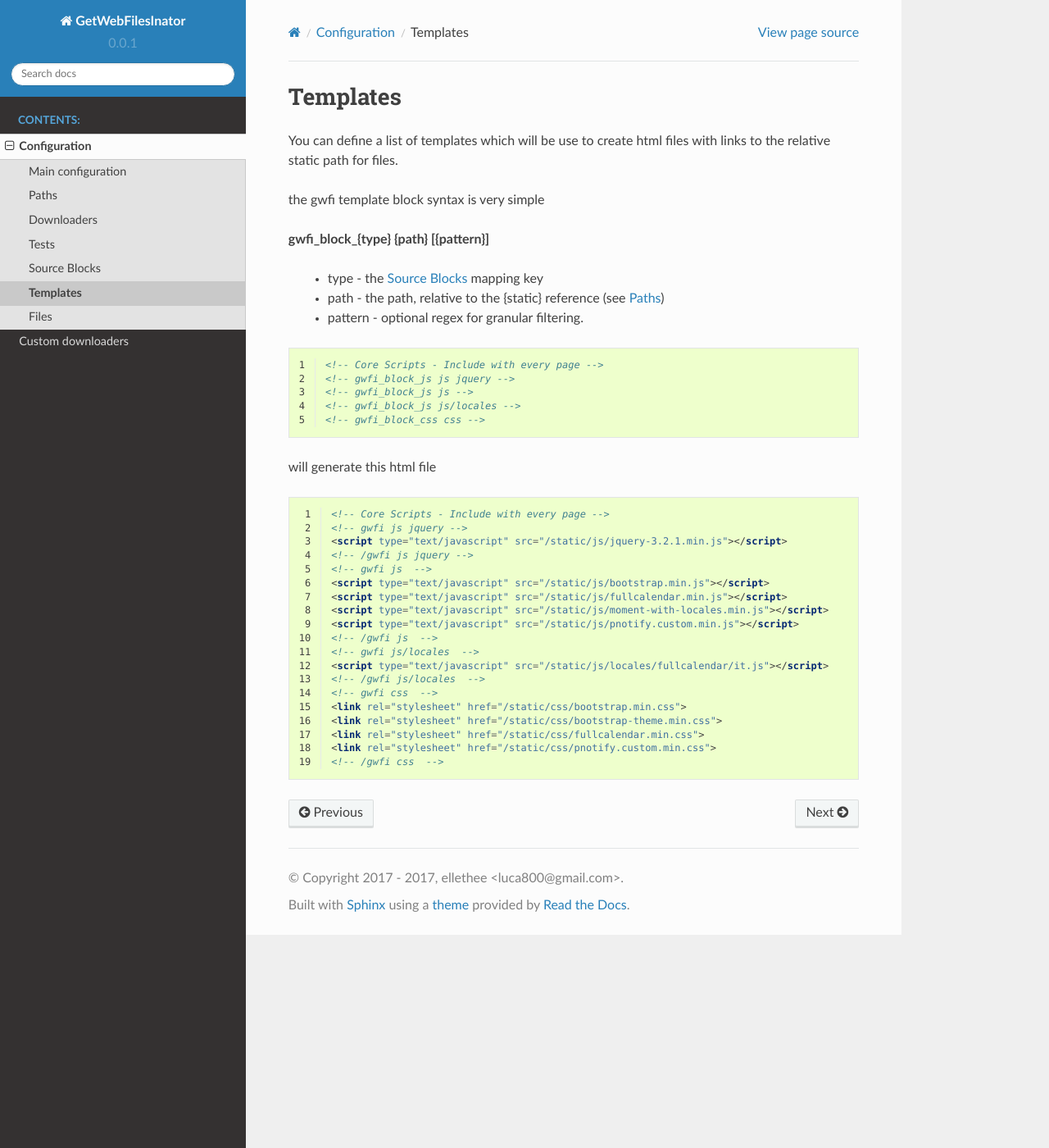
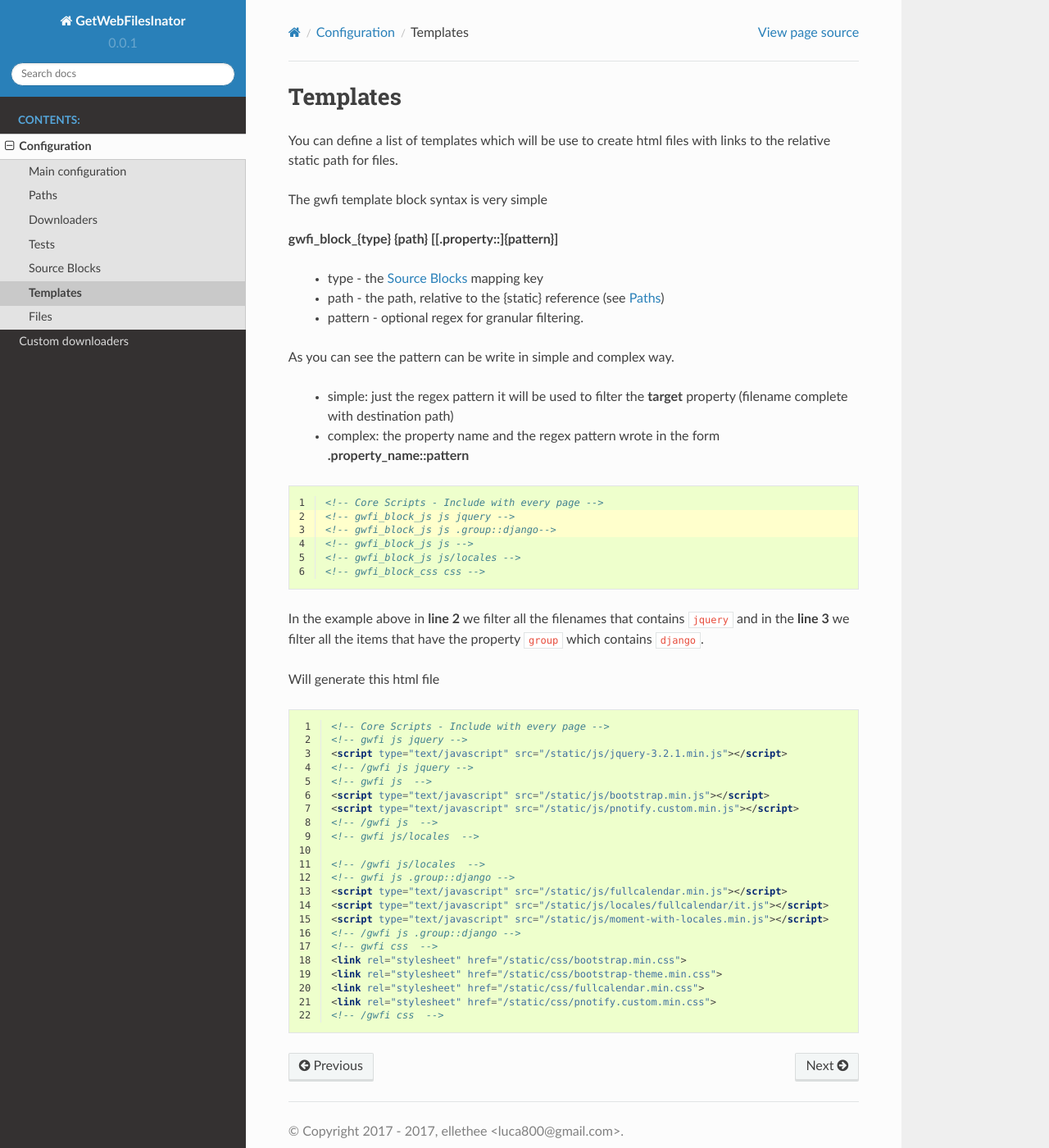
Before and after one commit to ellethee/getwebfilesinator, a Sphinx documentation site: the page built from docs/source/configuration/templates.rst, in a window 1280 px wide and 1400 px high. Shown: the whole window at 82% size. Built offline with Sphinx 7.4.7 and the Read the Docs theme 2.0.0, drawn with Linux system fonts in a browser that asks for light colours.

Commit message:
Documentation

```diff
--- a/docs/source/configuration/templates.rst
+++ b/docs/source/configuration/templates.rst
@@ -3,24 +3,34 @@ Templates
 You can define a list of templates which will be use to create html files with links
 to the relative static path for files.
 
-the gwfi template block syntax is very simple
+The gwfi template block syntax is very simple
 
-**gwfi_block_{type} {path} [{pattern}]**
+**gwfi_block_{type} {path} [[.property::]{pattern}]**
 
     - type - the :ref:`SourceBlocks` mapping key
     - path - the path, relative to the {static} reference (see :ref:`Paths`)
     - pattern - optional regex for granular filtering.
 
+As you can see the pattern can be write in simple and complex way.
+
+  - simple: just the regex pattern it will be used to filter the **target** property (filename complete with destination path)
+  - complex: the property name and the regex pattern wrote in the form **.property_name::pattern**
+
 .. code-block:: html
     :linenos:
+    :emphasize-lines: 2,3
 
     <!-- Core Scripts - Include with every page -->
     <!-- gwfi_block_js js jquery -->
+    <!-- gwfi_block_js js .group::django-->
     <!-- gwfi_block_js js -->
     <!-- gwfi_block_js js/locales -->
     <!-- gwfi_block_css css -->
 
-will generate this html file
+In the example above in **line 2** we filter all the filenames that contains ``jquery``
+and in the **line 3** we filter all the items that have the property ``group`` which contains ``django``.
+
+Will generate this html file
 
 .. code-block:: html
     :linenos:
@@ -31,13 +41,16 @@ will generate this html file
     <!-- /gwfi js jquery -->
     <!-- gwfi js  -->
     <script type="text/javascript" src="/static/js/bootstrap.min.js"></script>
-    <script type="text/javascript" src="/static/js/fullcalendar.min.js"></script>
-    <script type="text/javascript" src="/static/js/moment-with-locales.min.js"></script>
     <script type="text/javascript" src="/static/js/pnotify.custom.min.js"></script>
     <!-- /gwfi js  -->
     <!-- gwfi js/locales  -->
+
+    <!-- /gwfi js/locales  -->
+    <!-- gwfi js .group::django -->
+    <script type="text/javascript" src="/static/js/fullcalendar.min.js"></script>
     <script type="text/javascript" src="/static/js/locales/fullcalendar/it.js"></script>
-    <!-- /gwfi js/locales  -->
+    <script type="text/javascript" src="/static/js/moment-with-locales.min.js"></script>
+    <!-- /gwfi js .group::django -->
     <!-- gwfi css  -->
     <link rel="stylesheet" href="/static/css/bootstrap.min.css">
     <link rel="stylesheet" href="/static/css/bootstrap-theme.min.css">
```
Also changed, not shown: 1 other file.
